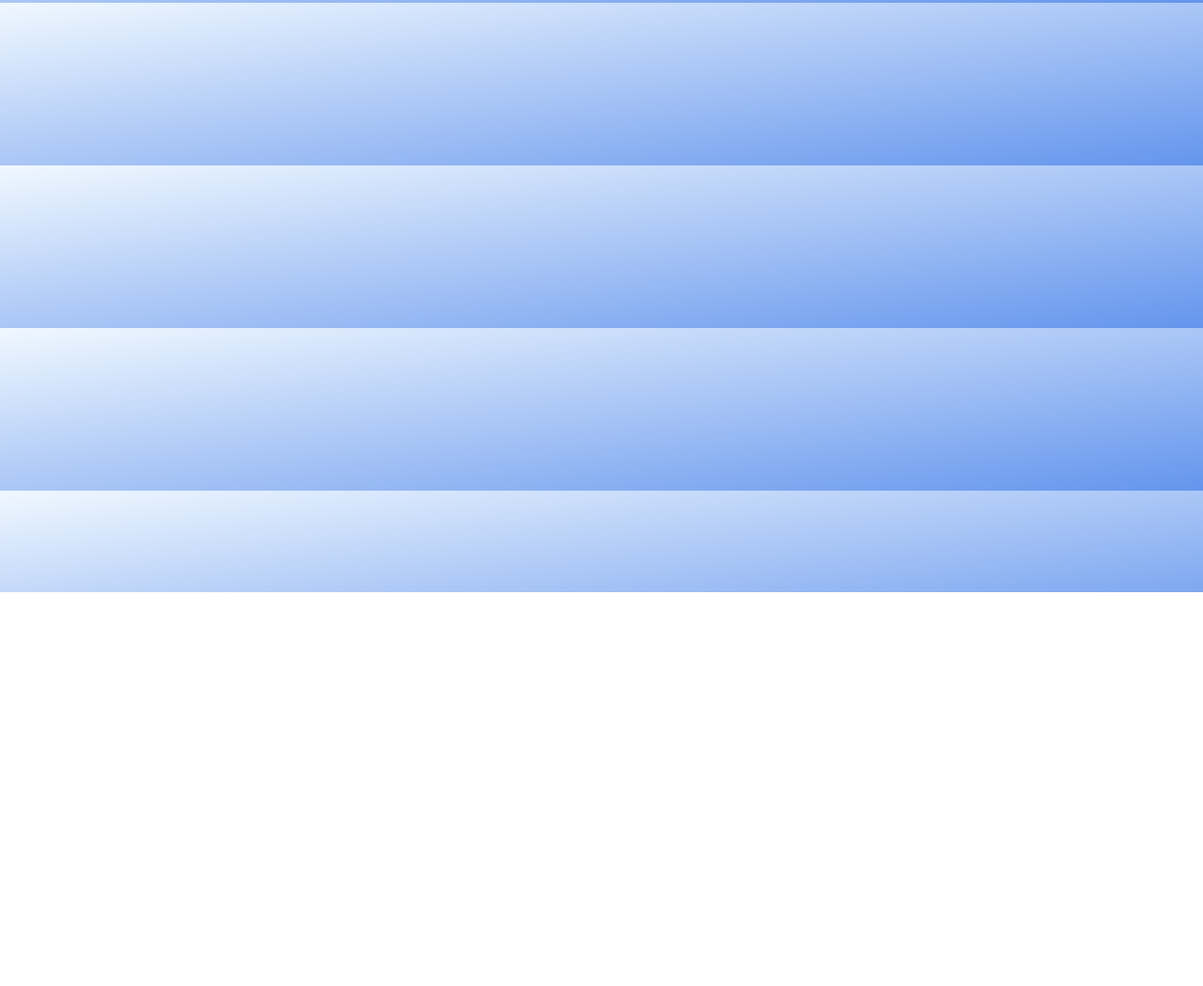
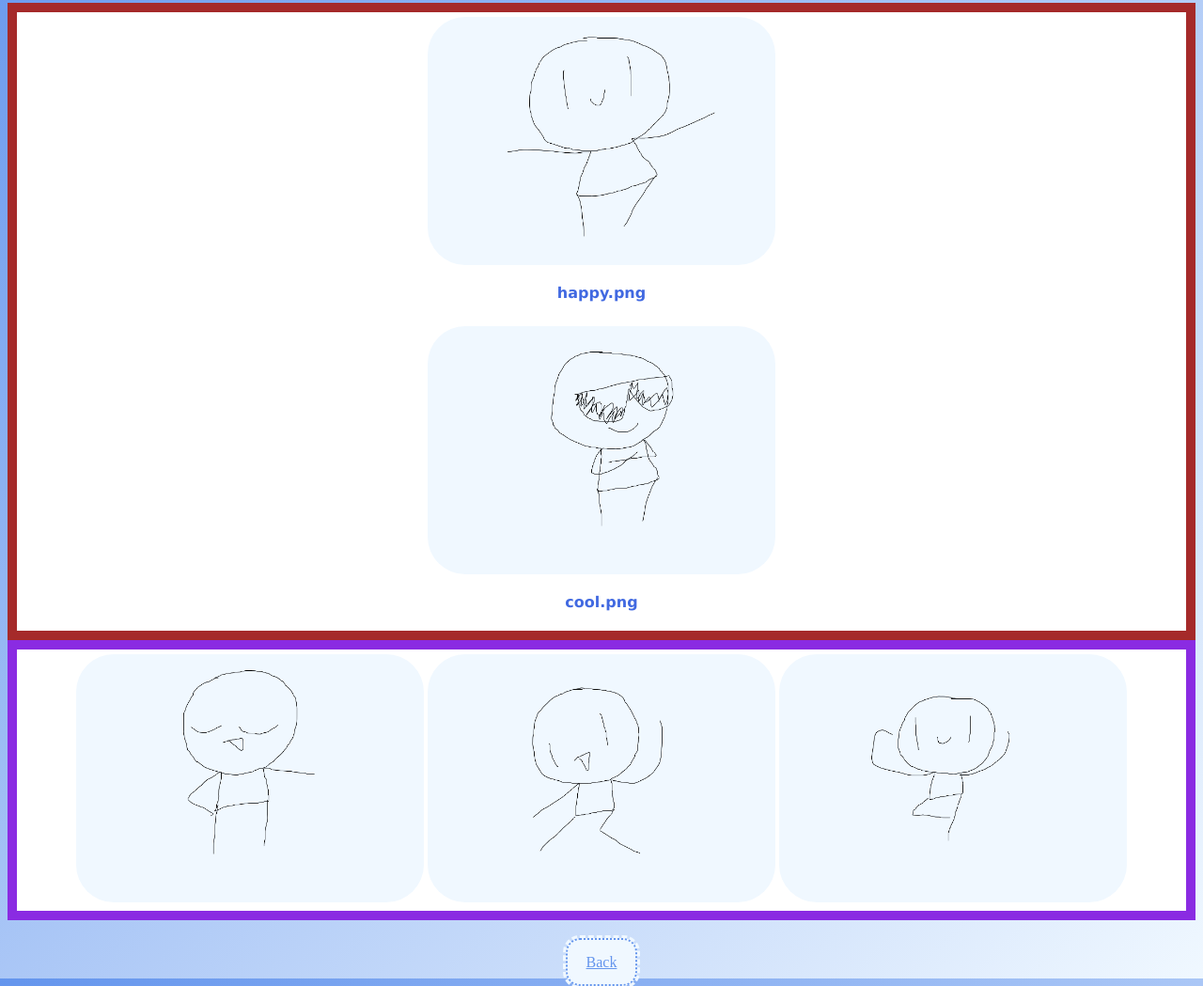
Before and after one commit to itsClearma/CodingWorksheet3, a plain HTML site: page people.html in a window 1280 px wide. Shown: the part 170-1219 px from the top of the page at 94% size. Before the commit the page ends 800 px from the top, so only its background shows below. Drawn offline with Linux system fonts and the light colour scheme.

Commit message:
adding drawings

```diff
--- a/people.html
+++ b/people.html
@@ -11,10 +11,38 @@
     <title>stickPeople</title>
 </head>
 
-<body>
+<body class="peopleBG">
     <h1>enjoy the crowd of people!</h1>
     <h2>all drawn with a computer mouse</h2>
     <h3>with my non-dominant hand</h3>
+
+    <main>
+        <section class="section1">
+            <div class="container">
+                <div class="people">
+                    <img class="peopleItem" src="images/happy.png" alt="happy stick person"></img>
+                    <p>happy.png</p>
+                </div>
+                <div class="people">
+                    <img class="peopleItem" src="images/cool.png" alt="happy stick person"></img>
+                    <p>cool.png</p>
+                </div>
+            </div>
+        </section>
+
+        <section class="section2">
+            <div class="container">
+                <div class="people">
+                    <img class="peopleItem" src="images/chill.png" alt="happy stick person"></img>
+                    <img class="peopleItem" src="images/jig.png" alt="happy stick person"></img>
+                    <img class="peopleItem" src="images/yoga.png" alt="happy stick person"></img>
+                </div>
+            </div>
+        </section>
+    </main>
+
+    <br><br>
+    <a class="button" href="index.html" target="_blank">Back</a>
 </body>
 
 </html>
--- a/styles.css
+++ b/styles.css
@@ -1,6 +1,7 @@
 body{
     background-image:linear-gradient(to bottom right, aliceblue, cornflowerblue);
     text-align: center;
+    background-color:cornflowerblue;
 }
 h1,h2,h3,h4,h5,h6{
     font-family: Verdana;
@@ -70,6 +71,28 @@ img{
 }
 
 /* stick people */
-.stick-people{
-    color:powderblue;
+.peopleBG{
+    background-image:linear-gradient(to bottom right, cornflowerblue, aliceblue);
 }
+.peopleItem{
+    color:cornflowerblue;
+    background-color:aliceblue;
+    border-radius: 40px;
+    width:30%;
+    height:30%;
+}
+.container{
+    /*display:flex;
+    flex-wrap:wrap;*/
+    padding: 10px;
+}
+.section1{
+    background-color:brown;
+}
+.section2{
+    background-color:blueviolet;
+}
+.people{
+    background-color:white;
+    padding: 5px;
+}
```
Also changed, not shown: index.html (+2 -1 lines).
